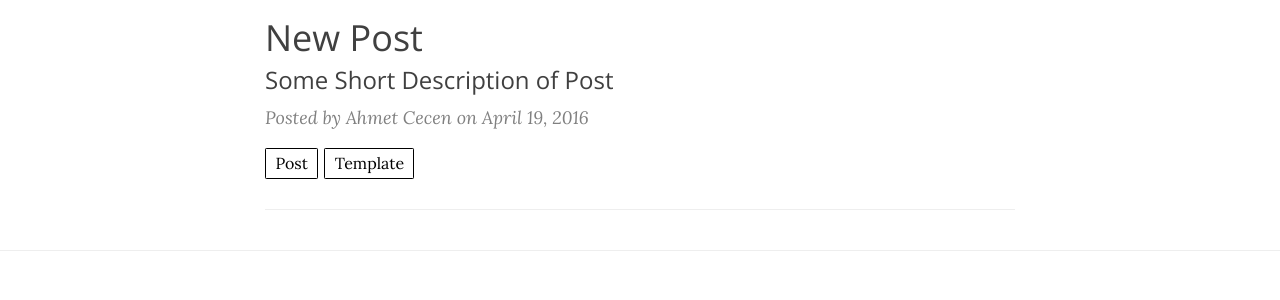
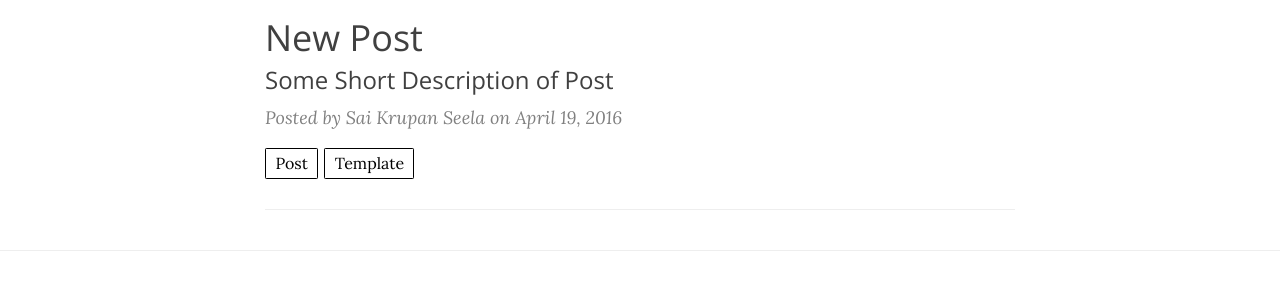
Before and after one commit to opendatavis/opendatavis.github.io, a Jekyll site: the page built from index.html, in a window 1280 px wide. Shown: the part 1469-1769 px from the top of the page. Built offline with Jekyll 4.4.1, drawn with Linux system fonts in a browser that asks for light colours; nearby versions of some CDN libraries; the list of posts is cut into pages by our own code.

Commit message:
Changed font for blog heading

```diff
--- a/_posts/2016-04-19-New-Post.markdown
+++ b/_posts/2016-04-19-New-Post.markdown
@@ -1,7 +1,7 @@
 ---
 layout:     post
 title:      New Post
-author:     Ahmet Cecen
+author:     Sai Krupan Seela
 tags: 		post template
 subtitle:  	Some Short Description of Post
 category:  project1
--- a/css/clean-blog.css
+++ b/css/clean-blog.css
@@ -28,7 +28,7 @@
 h5,
 h6 {
   font-family: 'Open Sans', 'Helvetica Neue', Helvetica, Arial, sans-serif;
-  font-weight: 100;
+  font-weight: 400;
 }
 a {
   color: #404040;
```
Also changed, not shown: css/bootstrap.css.
